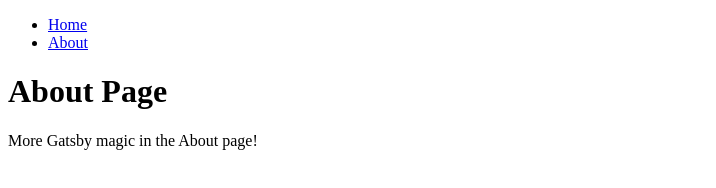
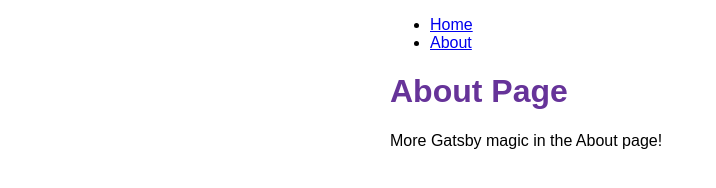
Before and after one commit to ldg/gatsby-learn, a Gatsby site: page /about in a window 1280 px wide. Shown: the whole page, without its empty margins (0-716 px from the left). Built offline with nearby package versions, Linux system fonts and the light colour scheme; Gatsby itself is replaced by a stand-in of ours.

Commit message:
Added css module

```diff
--- a/src/components/layout.js
+++ b/src/components/layout.js
@@ -1,17 +1,24 @@
 import * as React from 'react'
 import { Link } from 'gatsby'
+import {
+	container,
+	heading,
+	navLinks,
+	navLinkItem,
+	navLinkText
+	 } from './layout.module.css'
 
 const Layout = ({pageTitle, children}) => {
 return(
-		<main>
+		<main className={container}>
 			<title>{pageTitle}</title>
 			<nav>
-				<ul>
-					<li><Link to="/">Home</Link></li>
-					<li><Link to="/about">About</Link></li>
+				<ul className={navLinks}>
+					<li className={navLinkItem}><Link to="/" className={navLinkText}>Home</Link></li>
+					<li className={navLinkItem}><Link to="/about" className={navLinkText}>About</Link></li>
 				</ul>
 			</nav>
-			<h1>{pageTitle}</h1>
+			<h1 className={heading}>{pageTitle}</h1>
 			{children}
 		</main>
 	)
--- /dev/null
+++ b/src/components/layout.module.css
@@ -0,0 +1,19 @@
+.container {
+	margin: auto;
+	max-width: 500px;
+	font-family: sans-serif;
+}
+.heading {
+	color: rebeccapurple;
+}
+.nav-links {
+	display: flex;
+	list-style: none;
+	padding-left: none;
+}
+.nav-link-item {
+	padding-right: 2rem;
+}
+.nav-link-text {
+	color: black;
+}
```
